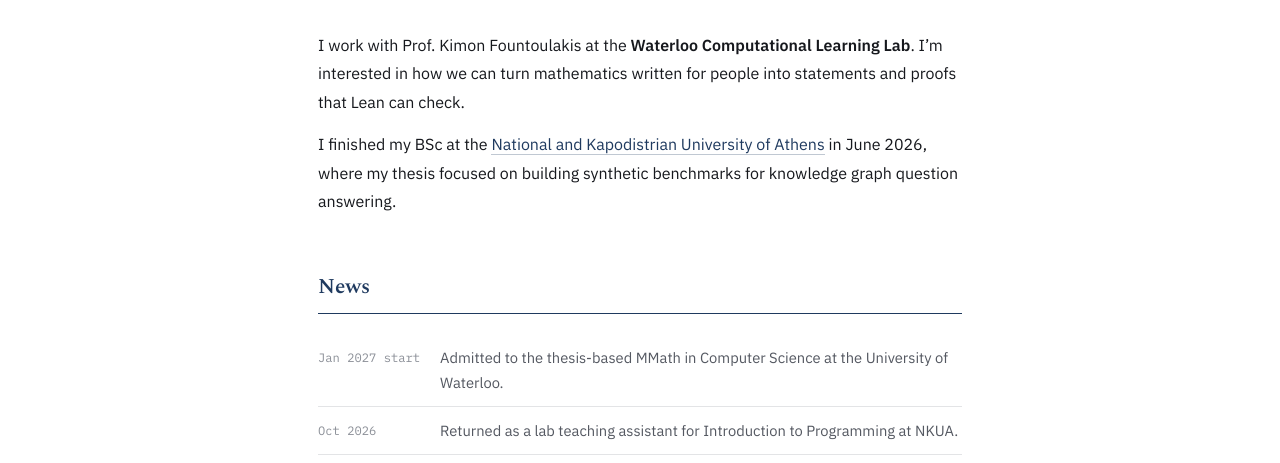
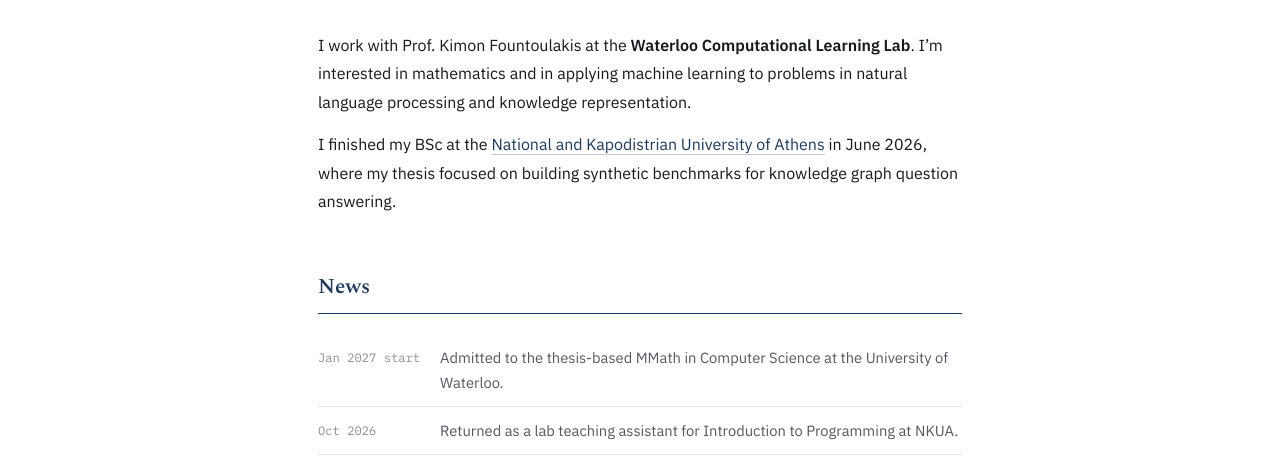
Before and after one commit to gspyrou1/gspyrou1.github.io, a plain HTML site: page index.html in a window 1280 px wide. Shown: the part 306-769 px from the top of the page. Drawn offline with nearby package versions, Linux system fonts and the light colour scheme.

Commit message:
Refine homepage research interests

```diff
--- a/index.html
+++ b/index.html
@@ -59,8 +59,8 @@
     <section class="bio">
       <p>
         I work with Prof. Kimon Fountoulakis at the <strong>Waterloo Computational Learning Lab</strong>.
-        I’m interested in how we can turn mathematics written for people into statements and proofs
-        that Lean can check.
+        I’m interested in mathematics and in applying machine learning to problems in
+        natural language processing and knowledge representation.
       </p>
       <p>
         I finished my BSc at the
```
